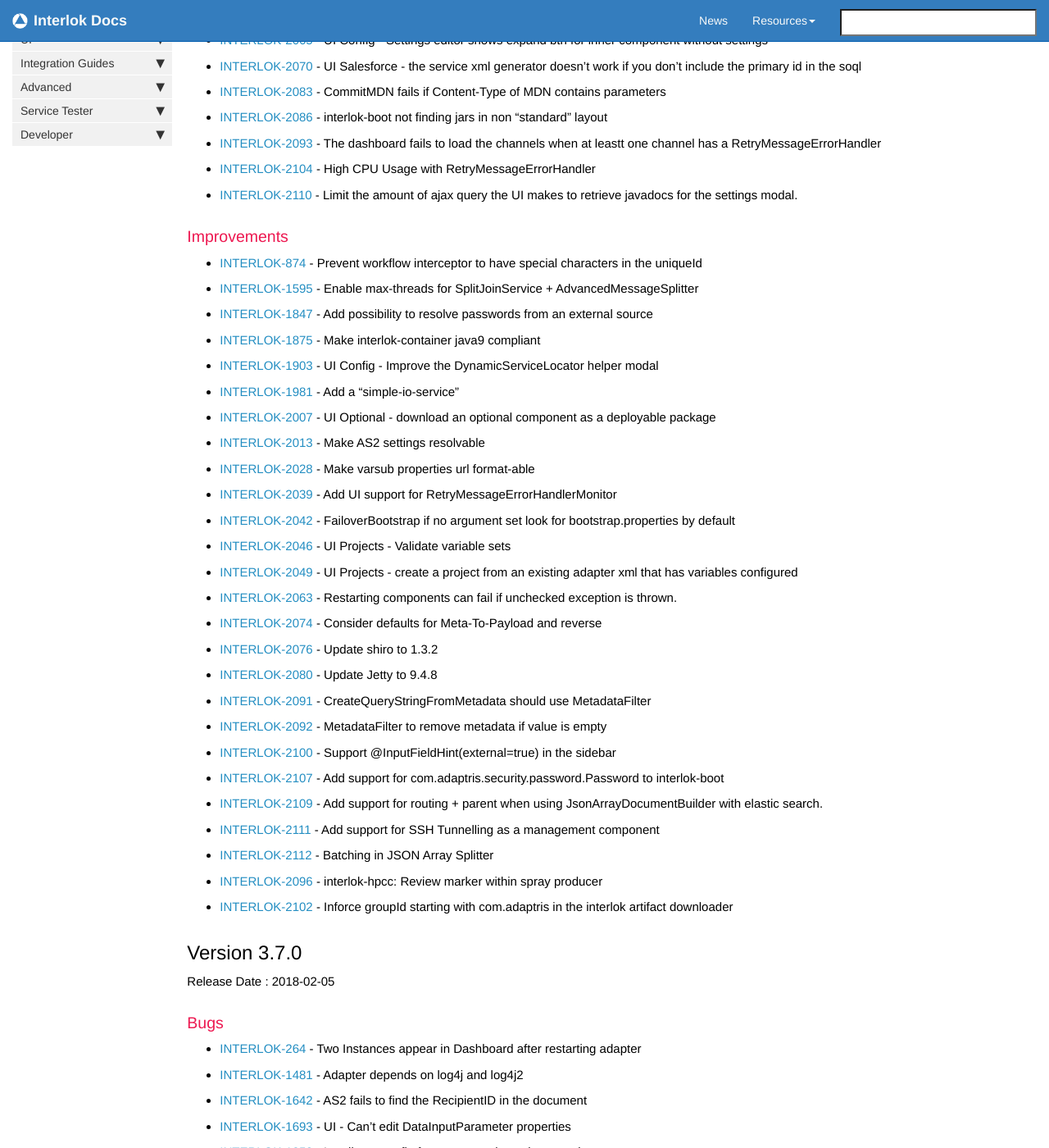
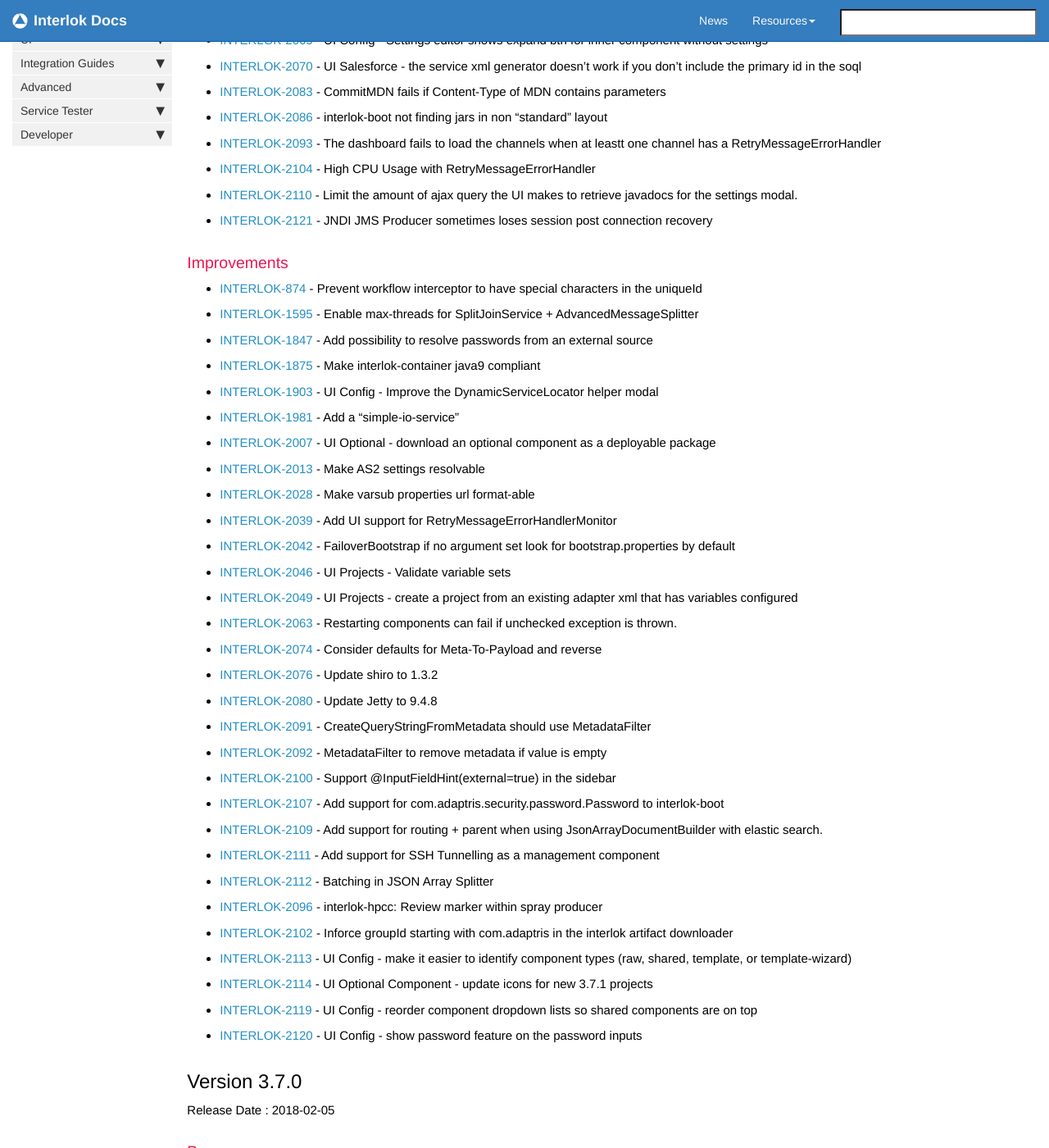
Before and after one commit to adaptris/interlok-docs-legacy, a Jekyll site: the page built from pages/adapter/changelog.md, in a window 1280 px wide and 1400 px high, scrolled down 349 px. Shown: the whole window at 82% size. Built offline with Jekyll 4.4.1, drawn with Linux system fonts in a browser that asks for light colours; nearby versions of some CDN libraries; comment, search, counter and statistics services are not loaded.

Commit message:
added more 3.7.1 release notes to change log

```diff
--- a/_includes/custom/release371.html
+++ b/_includes/custom/release371.html
@@ -12,6 +12,7 @@ Release Date : 2018-03
  - [INTERLOK-2093](https://adaptris.atlassian.net/browse/INTERLOK-2093) - The dashboard fails to load the channels when at leastt one channel has a RetryMessageErrorHandler
  - [INTERLOK-2104](https://adaptris.atlassian.net/browse/INTERLOK-2104) - High CPU Usage with RetryMessageErrorHandler
  - [INTERLOK-2110](https://adaptris.atlassian.net/browse/INTERLOK-2110) - Limit the amount of ajax query the UI makes to retrieve javadocs for the settings modal.
+ - [INTERLOK-2121](https://adaptris.atlassian.net/browse/INTERLOK-2121) - JNDI JMS Producer sometimes loses session post connection recovery
 
 ### Improvements
 
@@ -41,3 +42,7 @@ Release Date : 2018-03
  - [INTERLOK-2112](https://adaptris.atlassian.net/browse/INTERLOK-2112) - Batching in JSON Array Splitter
  - [INTERLOK-2096](https://adaptris.atlassian.net/browse/INTERLOK-2096) - interlok-hpcc: Review marker within spray producer
  - [INTERLOK-2102](https://adaptris.atlassian.net/browse/INTERLOK-2102) - Inforce groupId starting with com.adaptris in the interlok artifact downloader
+ - [INTERLOK-2113](https://adaptris.atlassian.net/browse/INTERLOK-2113) - UI Config - make it easier to identify component types (raw, shared, template, or template-wizard)
+ - [INTERLOK-2114](https://adaptris.atlassian.net/browse/INTERLOK-2114) - UI Optional Component - update icons for new 3.7.1 projects
+ - [INTERLOK-2119](https://adaptris.atlassian.net/browse/INTERLOK-2119) - UI Config - reorder component dropdown lists so shared components are on top
+ - [INTERLOK-2120](https://adaptris.atlassian.net/browse/INTERLOK-2120) - UI Config - show password feature on the password inputs
```
